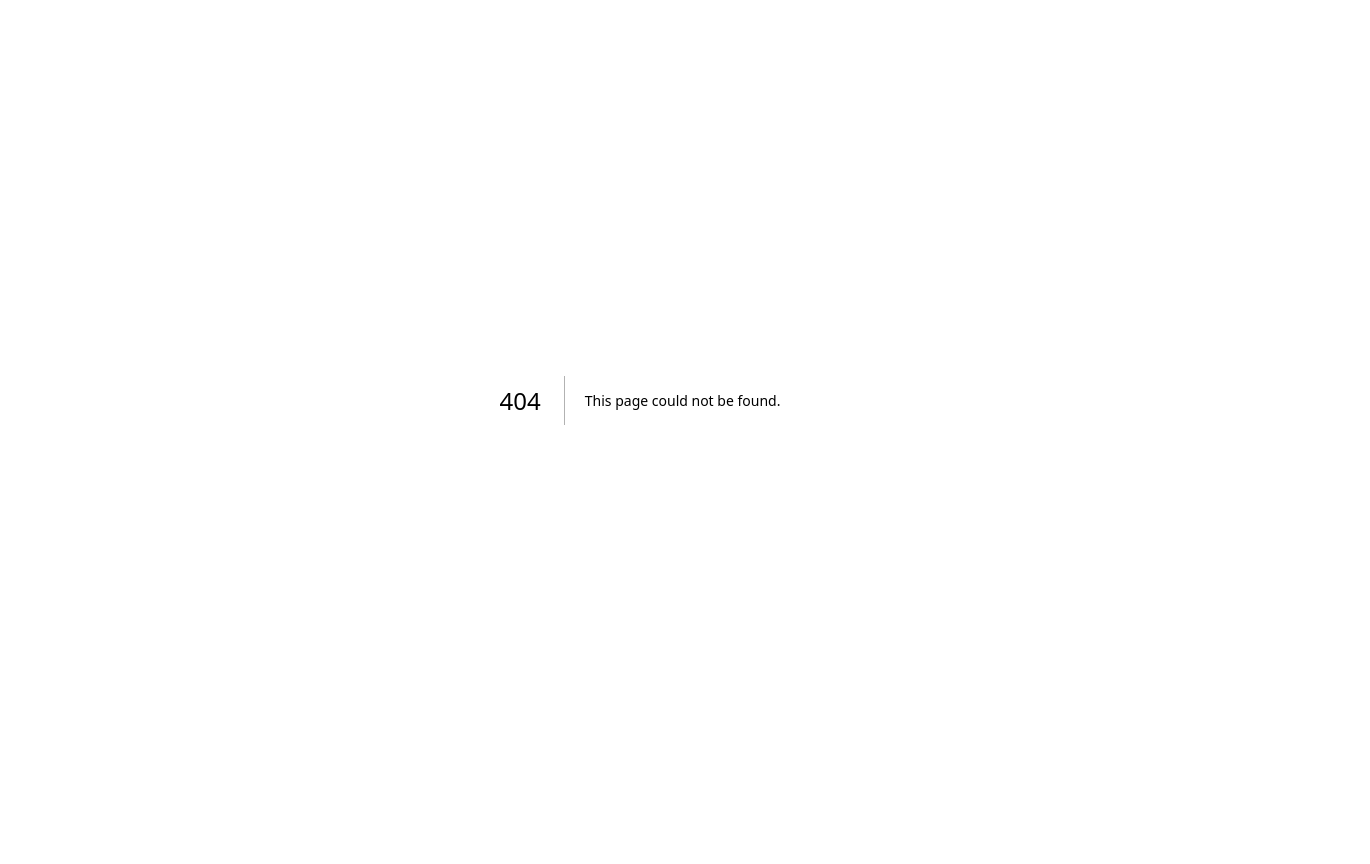
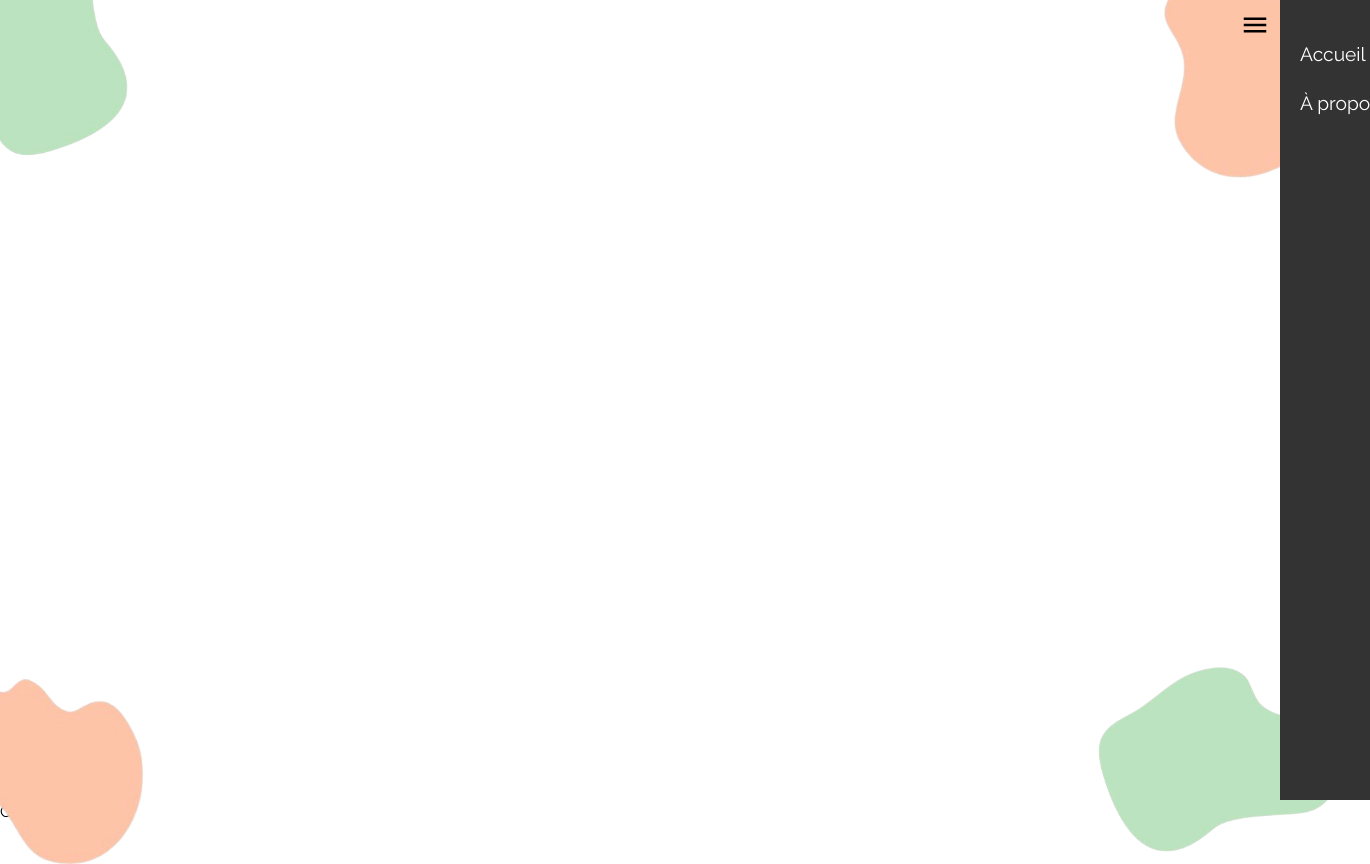
Before and after one commit to Raxuis/artaorea, a Next.js app: page /contact in a window 1280 px wide. Before the commit this address had no page. Shown: the top 864 px of the page, 1370 px wide, since content can reach past the window. Before the commit the page ends 800 px from the top, so only its background shows below. Built offline with nearby package versions, Linux system fonts and the light colour scheme.

Commit message:
feat(routing): :truck: add contact page

```diff
--- /dev/null
+++ b/app/contact/page.tsx
@@ -0,0 +1,13 @@
+import Header from '@/src/components/Header'
+import React from 'react'
+
+const Contact = () => {
+  return (
+    <>
+      <Header />
+      <div>Contact</div>
+    </>
+  )
+}
+
+export default Contact
--- a/src/components/BurgerMenu.tsx
+++ b/src/components/BurgerMenu.tsx
@@ -2,6 +2,7 @@
 
 import { useState, useEffect } from "react";
 import { usePathname } from 'next/navigation'
+import Link from "next/link";
 
 const BurgerMenu = () => {
   const [isOpen, setIsOpen] = useState(false);
@@ -44,12 +45,19 @@ const BurgerMenu = () => {
           <ul>
             {
               pathname === '/about-me' ?
-                <li><a href="/">Accueil</a></li>
-                :
                 <>
-                  <li> <a href="/about-me">À propos de moi</a></li>
-                  <li><a href="#works">Mes oeuvres</a></li>
+                  <li><Link href="/">Accueil</Link></li>
+                  <li><Link href="/contact">Me contacter</Link></li>
                 </>
+                : pathname === '/contact' ?
+                  <>
+                    <li><Link href="/">Accueil</Link></li>
+                    <li><Link href="/about-me">À propos de moi</Link></li>
+                  </>
+                  : <>
+                    <li><Link href="/about-me">À propos de moi</Link></li>
+                    <li><Link href="/contact">Me contacter</Link></li>
+                  </>
             }
           </ul>
         </nav>
```
